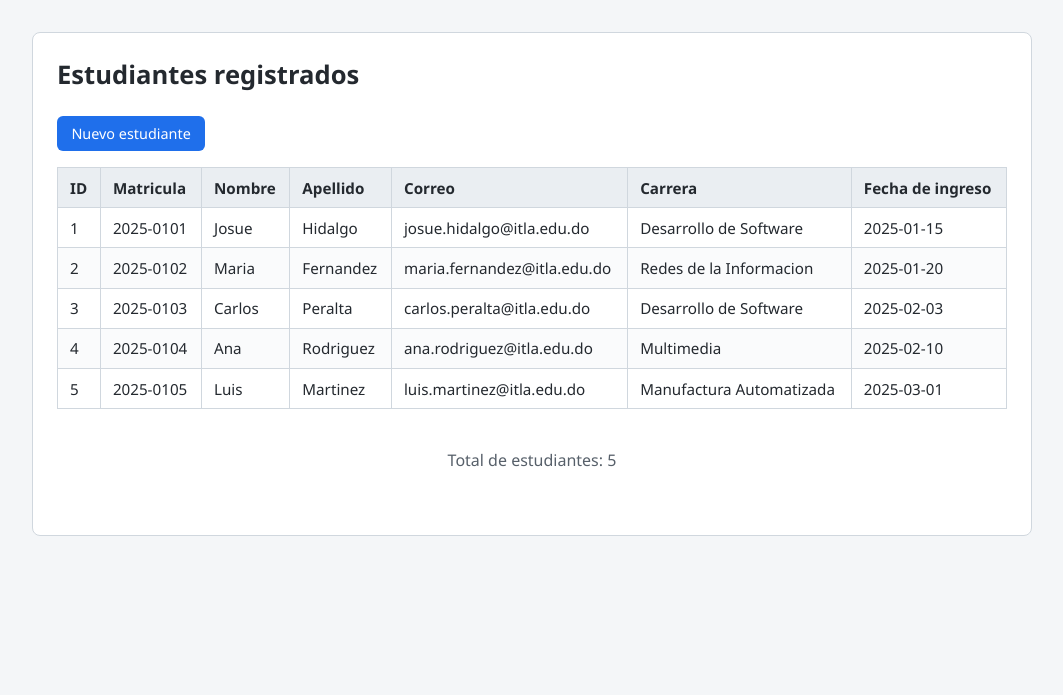
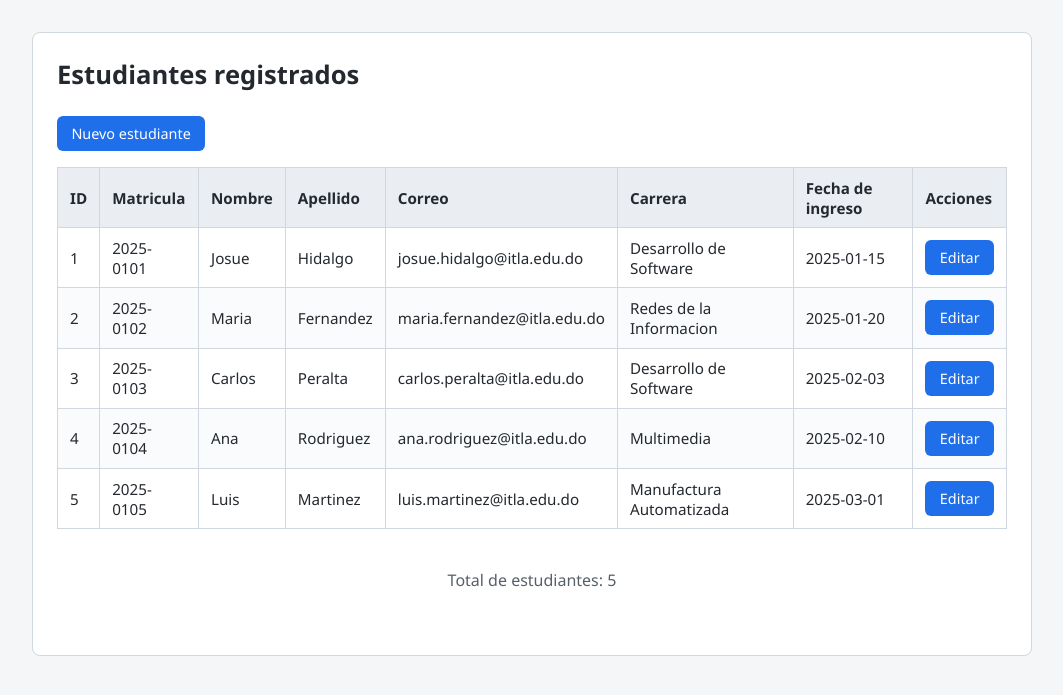
Before and after one commit to DevHidalgo/mi-repositorio, a PHP site: page / in a window 1280 px wide. Shown: the top 695 px of the page, without its empty margins (108-1171 px from the left). Run offline with PHP 8.4, Linux system fonts and the light colour scheme; data comes from the database, SQL or seed files in the repository.

Commit message:
feat: agregar columna de acciones con enlace de edicion en el listado

```diff
--- a/index.php
+++ b/index.php
@@ -49,12 +49,13 @@ try {
             <th>Correo</th>
             <th>Carrera</th>
             <th>Fecha de ingreso</th>
+            <th>Acciones</th>
         </tr>
         </thead>
         <tbody>
         <?php if (empty($estudiantes)): ?>
             <tr>
-                <td class="sin-datos" colspan="7">No hay estudiantes registrados.</td>
+                <td class="sin-datos" colspan="8">No hay estudiantes registrados.</td>
             </tr>
         <?php endif; ?>
         <?php foreach ($estudiantes as $estudiante): ?>
@@ -66,6 +67,9 @@ try {
                 <td><?= htmlspecialchars($estudiante['correo'], ENT_QUOTES, 'UTF-8') ?></td>
                 <td><?= htmlspecialchars($estudiante['carrera'], ENT_QUOTES, 'UTF-8') ?></td>
                 <td><?= htmlspecialchars($estudiante['fecha_ingreso'], ENT_QUOTES, 'UTF-8') ?></td>
+                <td>
+                    <a class="boton" href="editar.php?id=<?= htmlspecialchars((string) $estudiante['id'], ENT_QUOTES, 'UTF-8') ?>">Editar</a>
+                </td>
             </tr>
         <?php endforeach; ?>
         </tbody>
```
